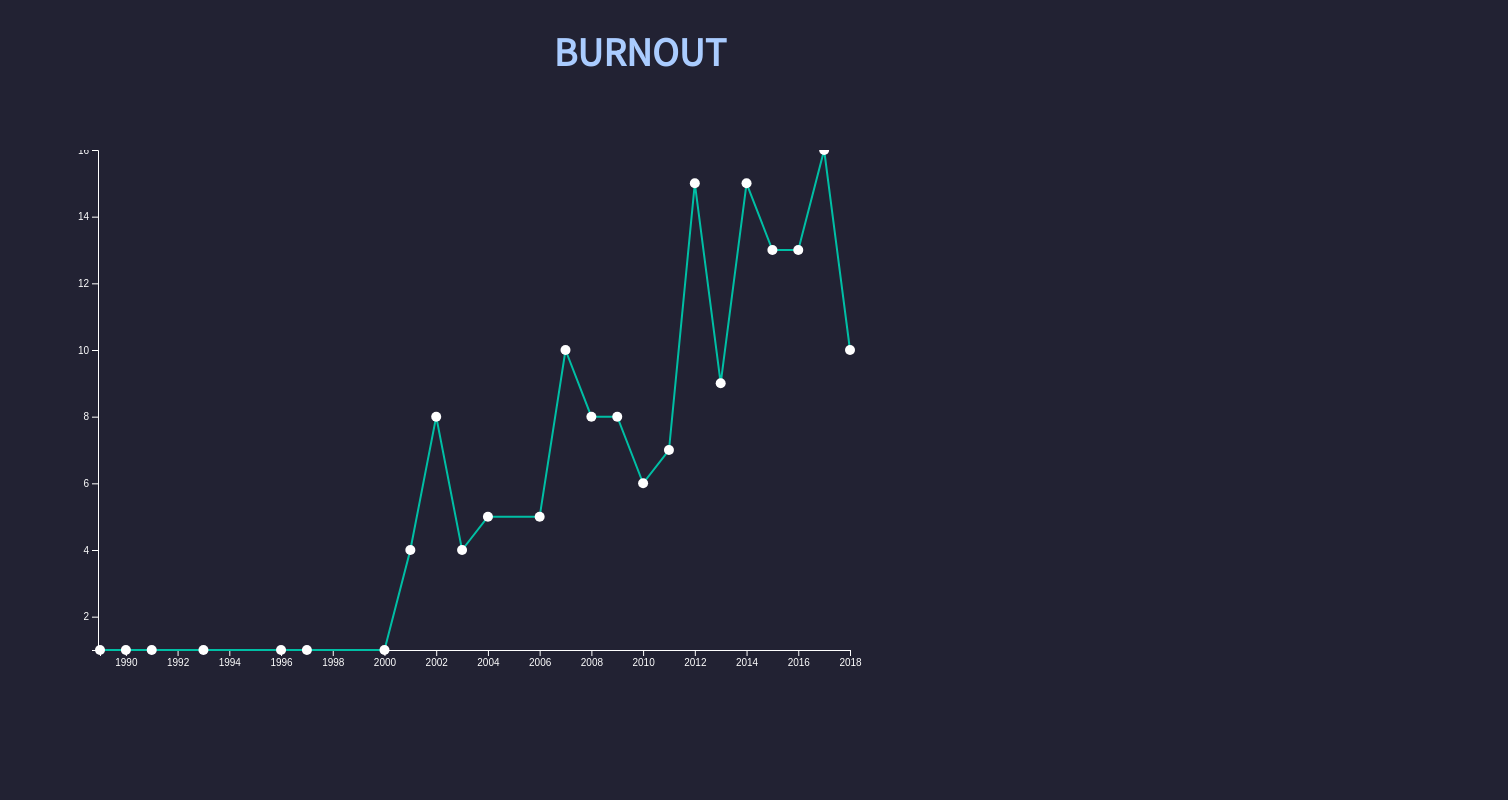
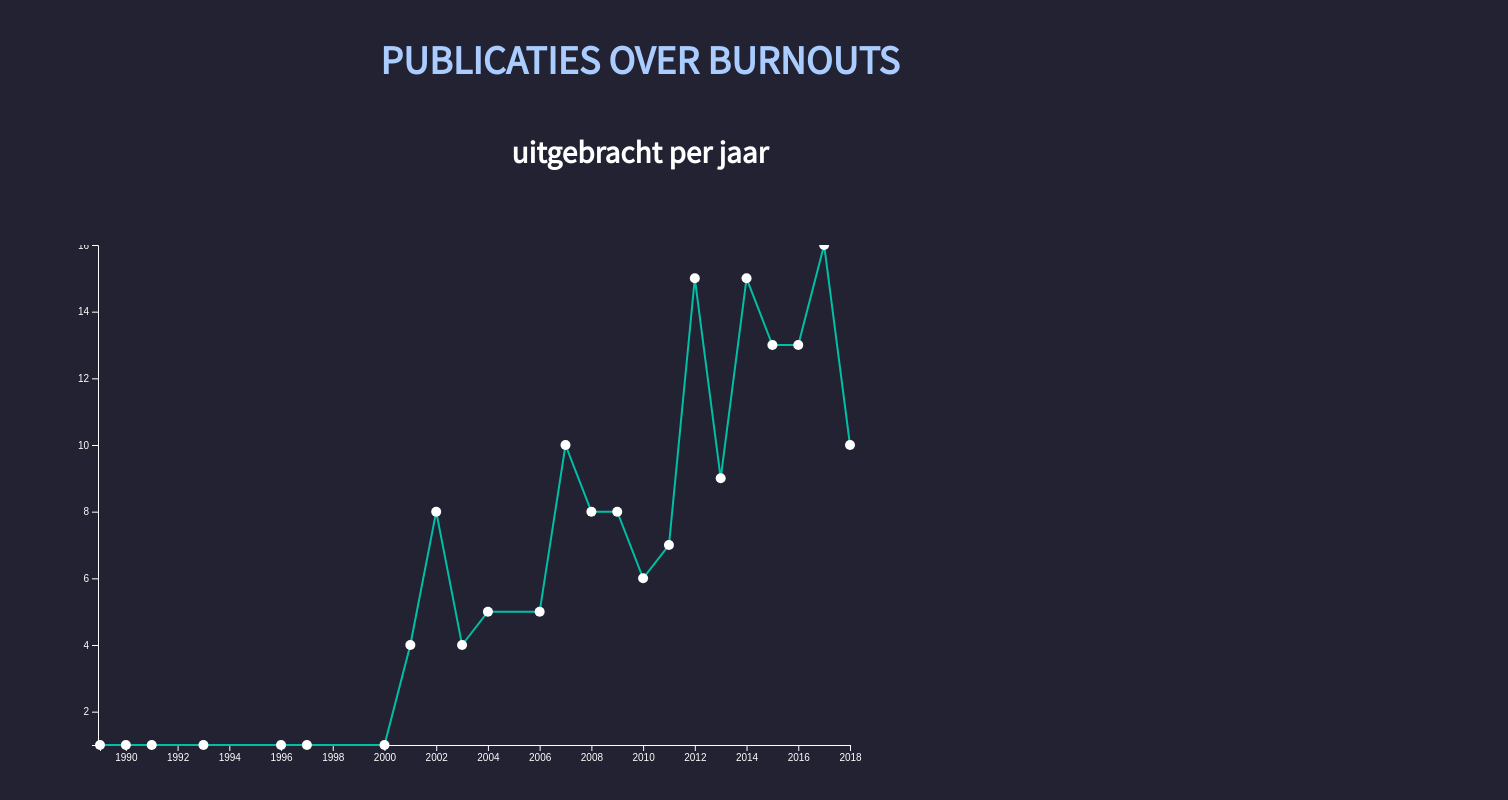
Before and after one commit to Techdemo/functional-programming, a website: page index.html in a window 1280 px wide. Shown: the top 800 px of the page, 1508 px wide, since content can reach past the window. Drawn offline with nearby package versions, Linux system fonts and the light colour scheme.

Commit message:
added some styles

```diff
--- a/index.html
+++ b/index.html
@@ -10,7 +10,8 @@
   <link rel="stylesheet" href="main.css">
 </head>
 <body>
-  <h1>Burnout</h1>
+  <h1>Publicaties over Burnouts</h1>
+  <h2>uitgebracht per jaar</h2>
   <div class="chart"></div>
     <script src="https://d3js.org/d3.v5.min.js"></script>
   <script src="script.js"></script>
--- a/main.css
+++ b/main.css
@@ -8,7 +8,23 @@ h1 {
 }
 body {
   background-color: #222233;
+  display: flex;
+  flex-direction: column;
+  justify-content: space-around;
 }
 .chart {
   padding: 50px;
+  display: flex;
+  align-self: flex-start;
 }
+svg {
+  align-self: center;
+}
+
+h2 {
+  color: white;
+  font-family: "Noto Sans TC", sans-serif;
+  font-size: 28px;
+  font-weight: 900;
+  text-align: center;
+}
```
